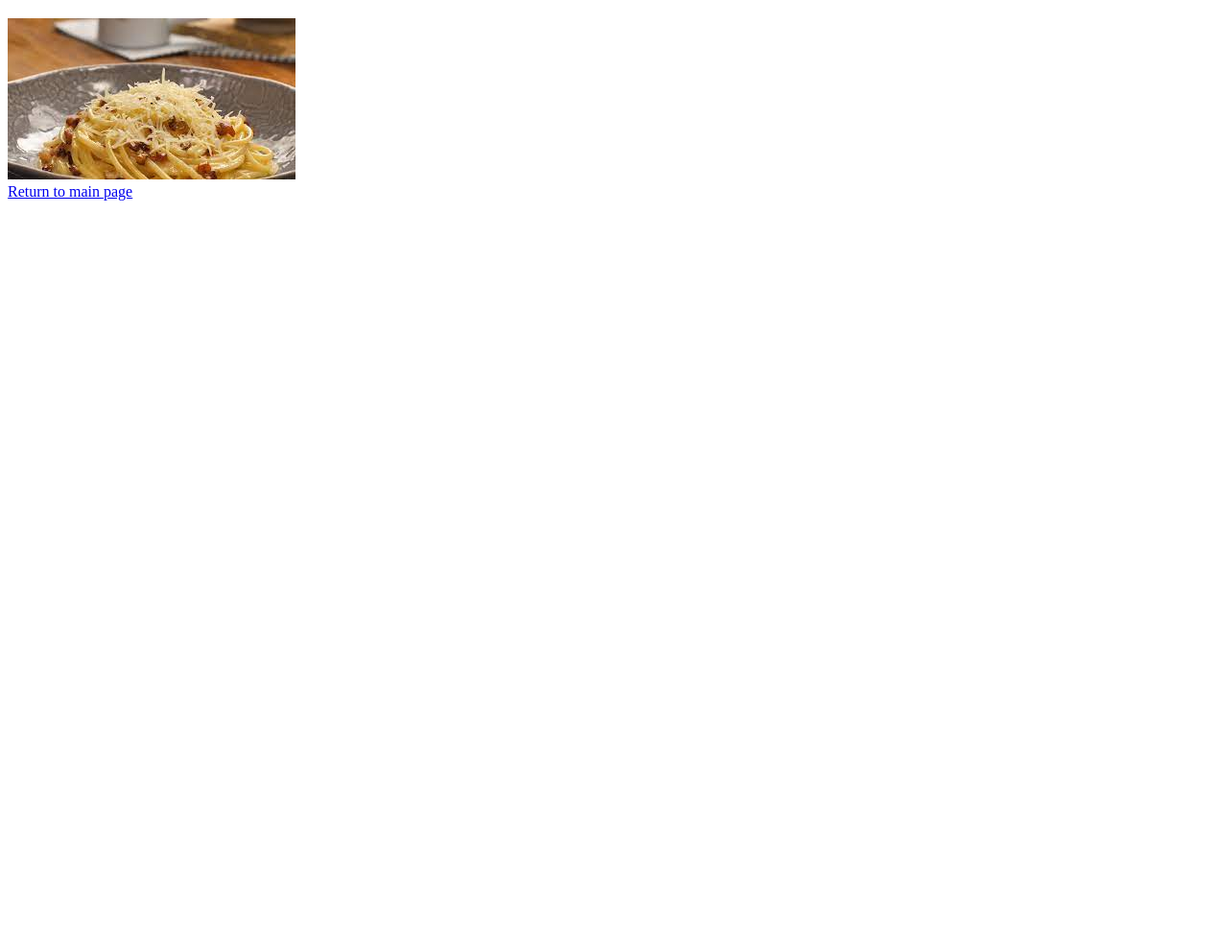
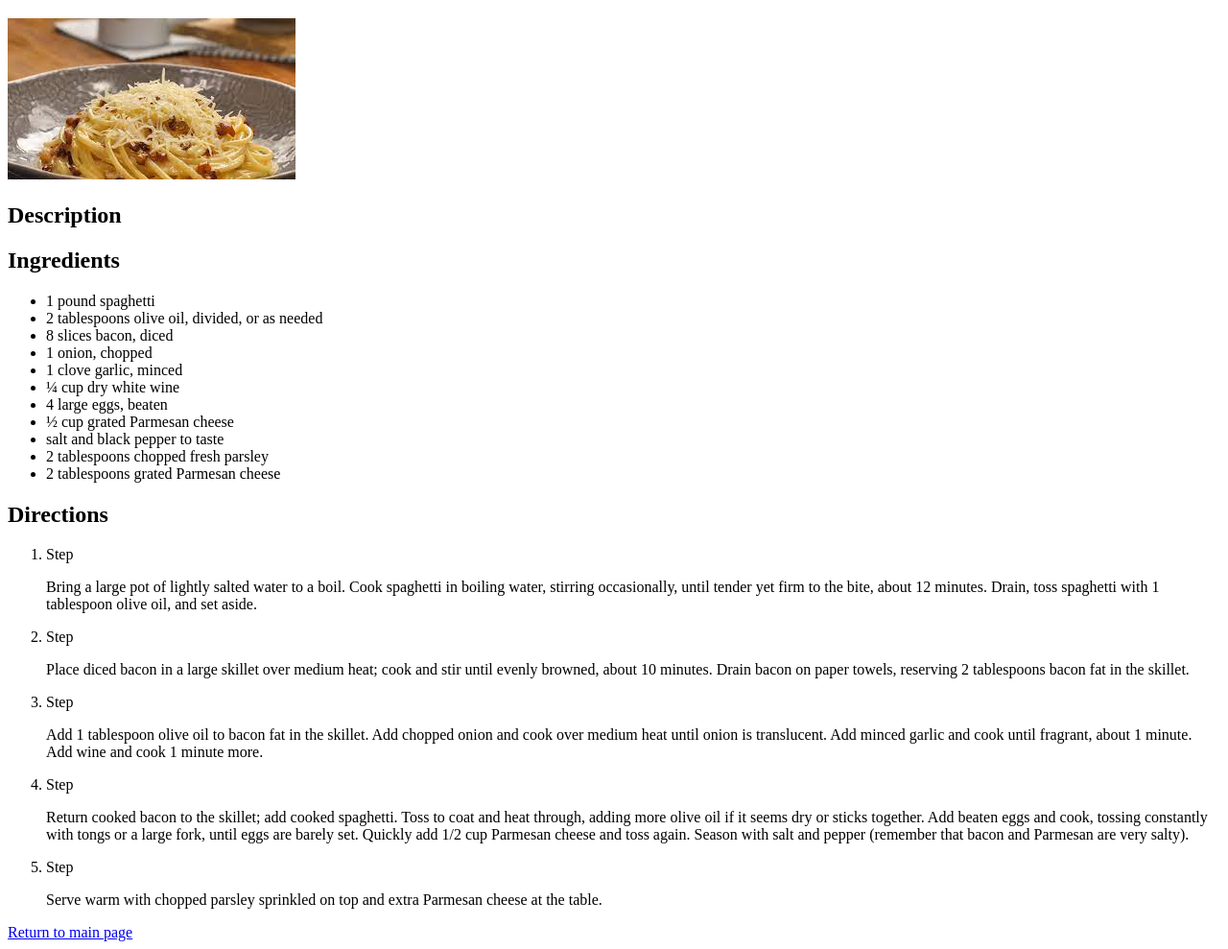
Before and after one commit to gfiami/basic-recipe, a plain HTML site: page recipes/carbonara.html in a window 1280 px wide. Shown: the part 61-1050 px from the top of the page at 96% size. Before the commit the page ends 800 px from the top, so only its background shows below. Drawn offline with Linux system fonts and the light colour scheme.

Commit message:
edit file with corresponding recipe

```diff
--- a/recipes/carbonara.html
+++ b/recipes/carbonara.html
@@ -9,6 +9,62 @@
   <body>
     <h1>Spaghetti Carbonara Recipe</h1>
     <img src="../images/carbonara.jpeg" /> <br />
+    <h2>Description</h2>
+    <p></p>
+    <h2>Ingredients</h2>
+    <ul>
+      <li>1 pound spaghetti</li>
+      <li>2 tablespoons olive oil, divided, or as needed</li>
+      <li>8 slices bacon, diced</li>
+      <li>1 onion, chopped</li>
+      <li>1 clove garlic, minced</li>
+      <li>¼ cup dry white wine</li>
+      <li>4 large eggs, beaten</li>
+      <li>½ cup grated Parmesan cheese</li>
+      <li>salt and black pepper to taste</li>
+      <li>2 tablespoons chopped fresh parsley</li>
+      <li>2 tablespoons grated Parmesan cheese</li>
+    </ul>
+    <h2>Directions</h2>
+    <ol>
+      <li>Step</li>
+      <p>
+        Bring a large pot of lightly salted water to a boil. Cook spaghetti in
+        boiling water, stirring occasionally, until tender yet firm to the bite,
+        about 12 minutes. Drain, toss spaghetti with 1 tablespoon olive oil, and
+        set aside.
+      </p>
+      <li>Step</li>
+      <p>
+        Place diced bacon in a large skillet over medium heat; cook and stir
+        until evenly browned, about 10 minutes. Drain bacon on paper towels,
+        reserving 2 tablespoons bacon fat in the skillet.
+      </p>
+
+      <li>Step</li>
+      <p>
+        Add 1 tablespoon olive oil to bacon fat in the skillet. Add chopped
+        onion and cook over medium heat until onion is translucent. Add minced
+        garlic and cook until fragrant, about 1 minute. Add wine and cook 1
+        minute more.
+      </p>
+
+      <li>Step</li>
+      <p>
+        Return cooked bacon to the skillet; add cooked spaghetti. Toss to coat
+        and heat through, adding more olive oil if it seems dry or sticks
+        together. Add beaten eggs and cook, tossing constantly with tongs or a
+        large fork, until eggs are barely set. Quickly add 1/2 cup Parmesan
+        cheese and toss again. Season with salt and pepper (remember that bacon
+        and Parmesan are very salty).
+      </p>
+
+      <li>Step</li>
+      <p>
+        Serve warm with chopped parsley sprinkled on top and extra Parmesan
+        cheese at the table.
+      </p>
+    </ol>
 
     <a href="../index.html">Return to main page</a>
   </body>
```
Also changed, not shown: recipes/pizza.html (+40 -0 lines).
